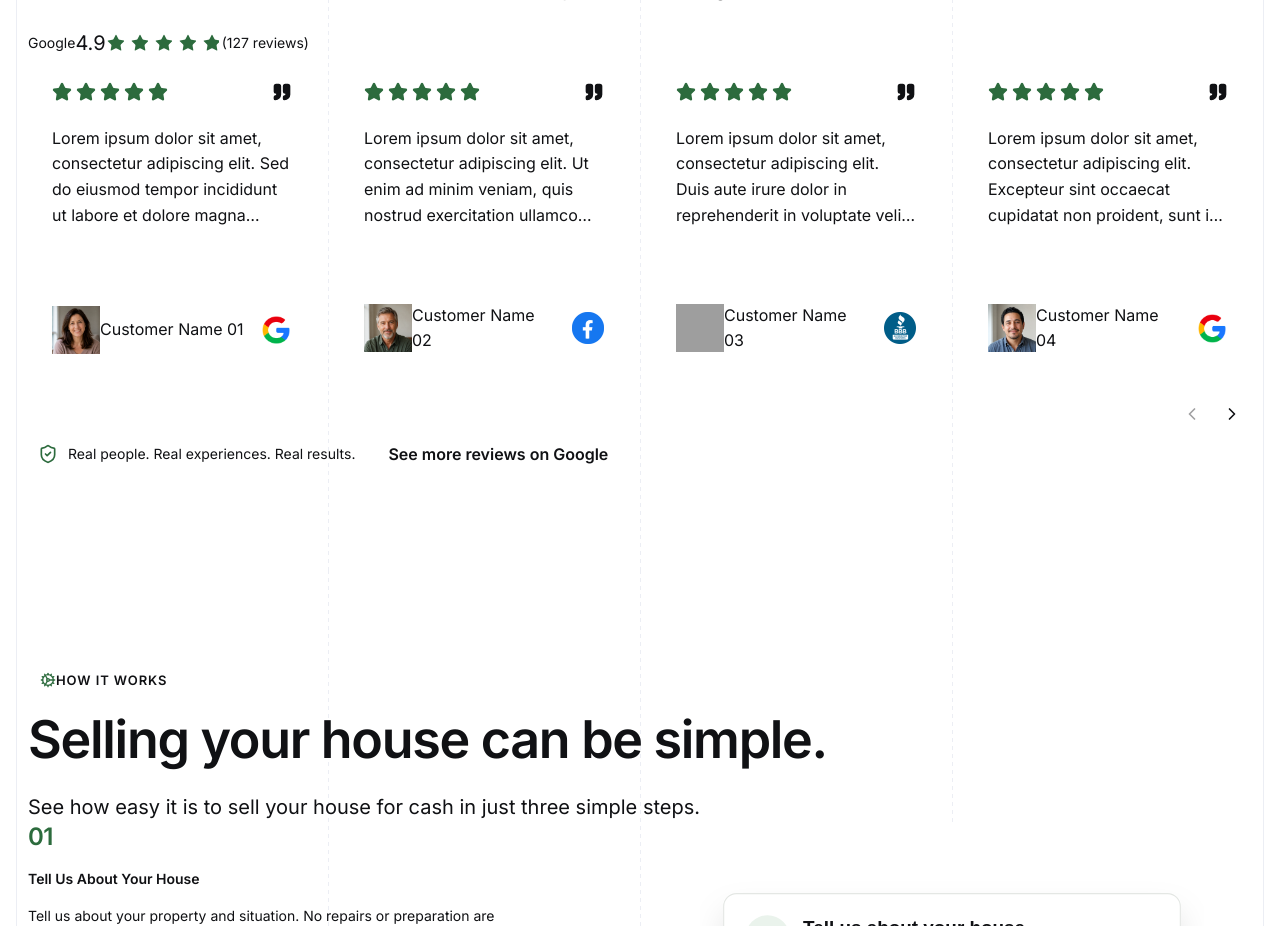
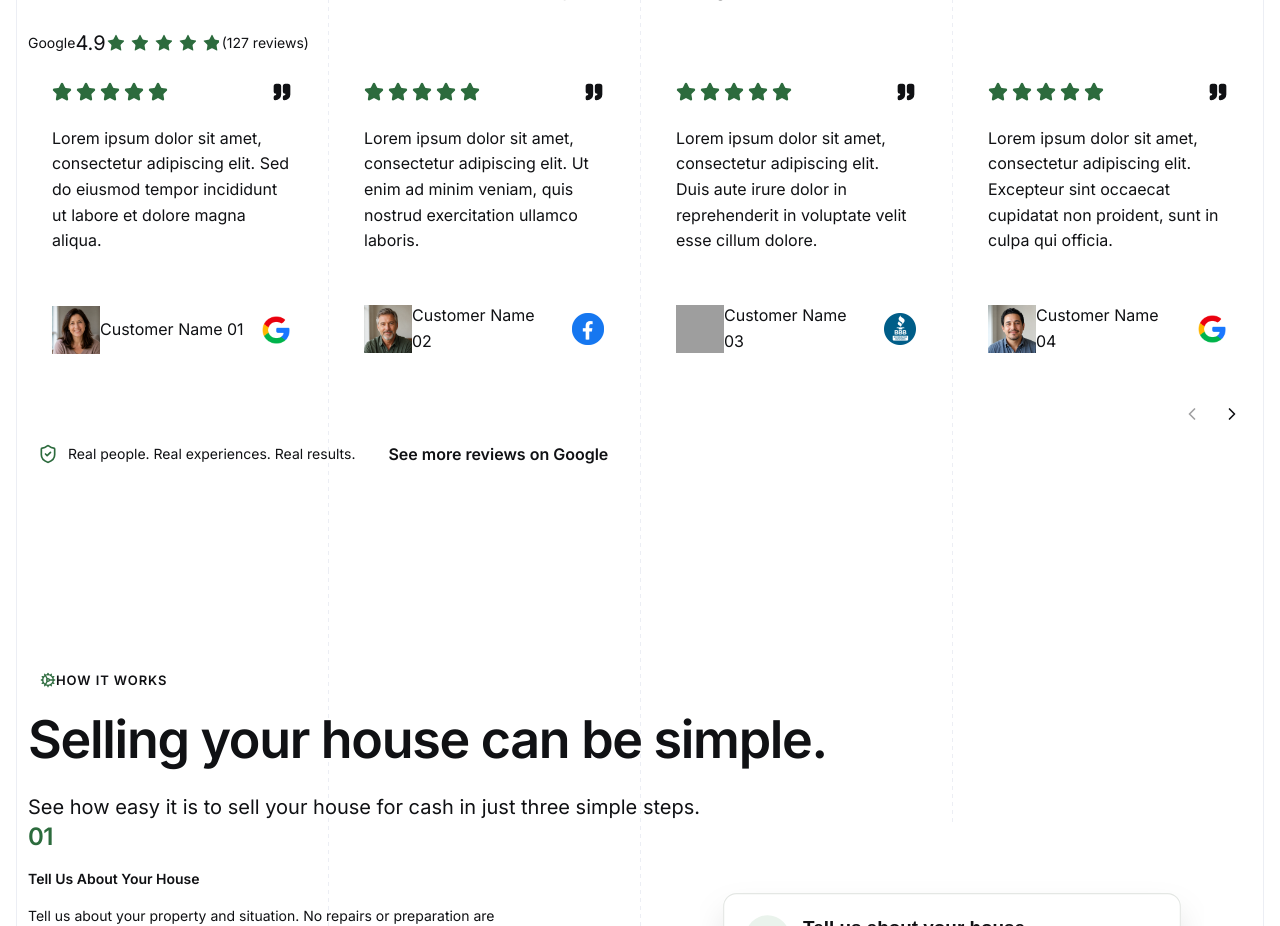
Before and after one commit to YHICAdmin/your-house-in-cash, a Next.js app: page / in a window 1280 px wide. Shown: the part 1700-2626 px from the top of the page. Built offline with nearby package versions, Linux system fonts and the light colour scheme; grey boxes are pictures that could not be loaded.

Commit message:
feat: add dynamic review text fade

```diff
--- a/src/components/area/area-reviews.module.css
+++ b/src/components/area/area-reviews.module.css
@@ -142,11 +142,24 @@
 }
 
 .reviewText {
-  display: -webkit-box;
+  height: 6lh;
   overflow: hidden;
   color: var(--color-text-primary);
-  -webkit-box-orient: vertical;
-  -webkit-line-clamp: 4;
+}
+
+.reviewTextOverflowing {
+  mask-image: linear-gradient(
+    to bottom,
+    #000 0%,
+    #000 calc(100% - 1lh),
+    transparent 100%
+  );
+  -webkit-mask-image: linear-gradient(
+    to bottom,
+    #000 0%,
+    #000 calc(100% - 1lh),
+    transparent 100%
+  );
 }
 
 .cardBottomRow {
--- a/src/components/area/reviews-carousel.tsx
+++ b/src/components/area/reviews-carousel.tsx
@@ -91,6 +91,53 @@ const reviews = [
 type ReviewsCarouselProps = {
   headingId: string;
 };
+
+type ReviewTextProps = {
+  text: string;
+};
+
+function ReviewText({ text }: ReviewTextProps) {
+  const textRef = useRef<HTMLParagraphElement>(null);
+  const [isOverflowing, setIsOverflowing] = useState(false);
+
+  useLayoutEffect(() => {
+    const element = textRef.current;
+
+    if (!element) {
+      return;
+    }
+
+    let isActive = true;
+
+    const updateOverflow = () => {
+      if (isActive) {
+        setIsOverflowing(element.scrollHeight > element.clientHeight + 1);
+      }
+    };
+
+    updateOverflow();
+
+    const observer = new ResizeObserver(updateOverflow);
+    observer.observe(element);
+    document.fonts.ready.then(updateOverflow);
+
+    return () => {
+      isActive = false;
+      observer.disconnect();
+    };
+  }, [text]);
+
+  return (
+    <p
+      ref={textRef}
+      className={`${styles.reviewText} text-body ${
+        isOverflowing ? styles.reviewTextOverflowing : ""
+      }`}
+    >
+      {text}
+    </p>
+  );
+}
 
 function getVisibleCount() {
   if (window.matchMedia("(min-width: 1200px)").matches) {
@@ -193,9 +240,7 @@ export function ReviewsCarousel({ headingId }: ReviewsCarouselProps) {
                   />
                 </div>
                 <blockquote className={styles.reviewQuote}>
-                  <p className={`${styles.reviewText} text-body`}>
-                    {review.text}
-                  </p>
+                  <ReviewText text={review.text} />
                 </blockquote>
                 <figcaption className={styles.cardBottomRow}>
                   <span className={styles.attribution}>
```
Also changed, not shown: project-documentation/website-specification/area-page.md (+4 -1 lines).
